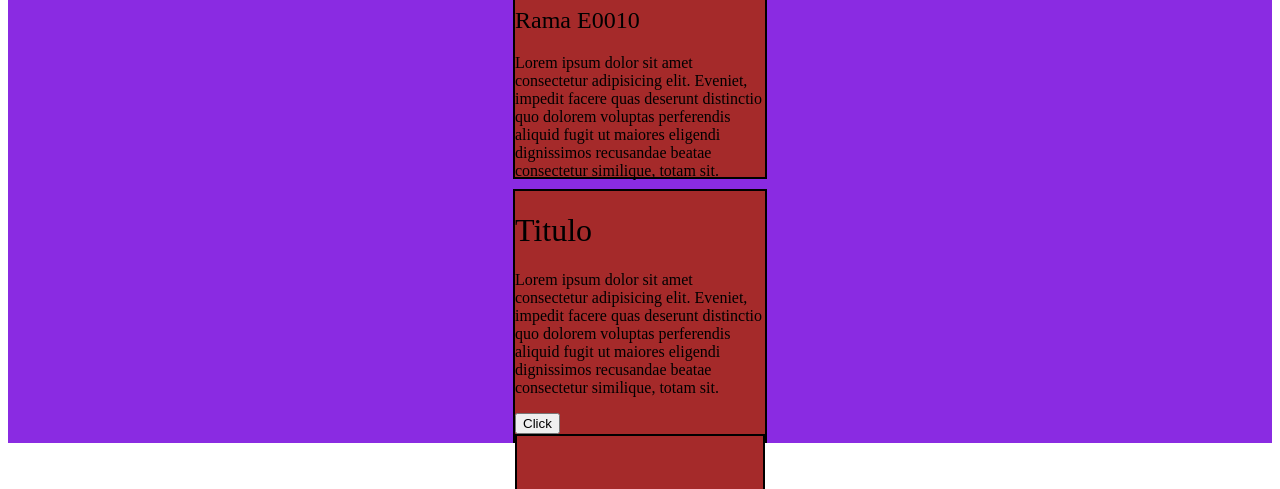
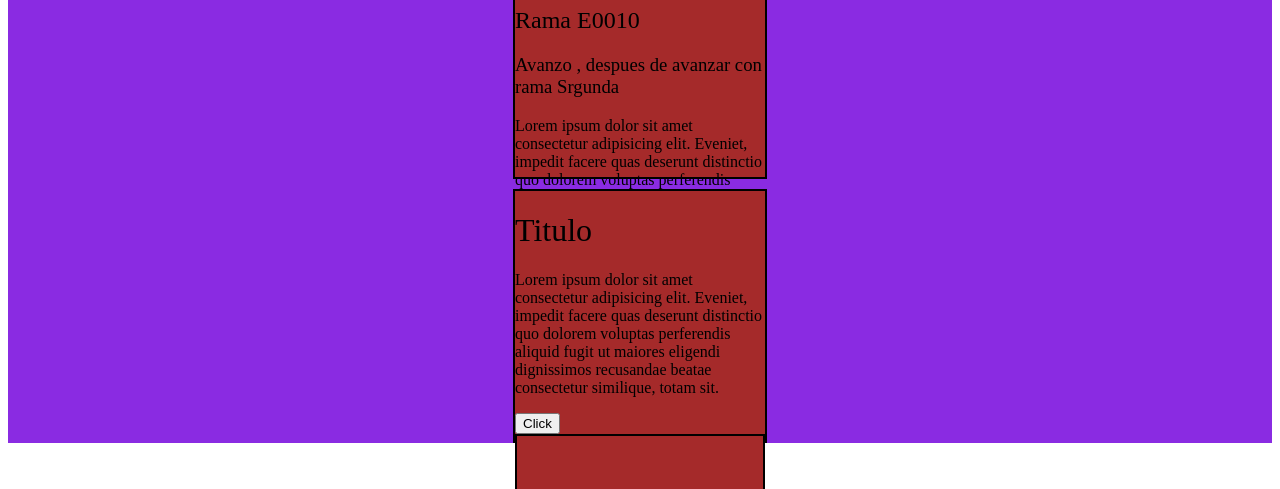
Before and after one commit to lastra087/Class10_10, a plain HTML site: page flexbox-grid/grid.html in a window 1280 px wide. Shown: the part 611-1100 px from the top of the page. Drawn offline with Linux system fonts and the light colour scheme.

Commit message:
Avanzo en rama Main

```diff
--- a/flexbox-grid/grid.html
+++ b/flexbox-grid/grid.html
@@ -23,6 +23,7 @@
         <div class = "hijos elemento3">
             <h1>Titulo</h1>
             <h2>Rama E0010</h2>
+            <h3>Avanzo , despues de avanzar con rama Srgunda</h3>
             <p>Lorem ipsum dolor sit amet consectetur adipisicing elit. Eveniet, impedit facere quas deserunt distinctio quo dolorem voluptas perferendis aliquid fugit ut maiores eligendi dignissimos recusandae beatae consectetur similique, totam sit.</p>
             <button>Click</button>
             <button class = "hijos">
```
